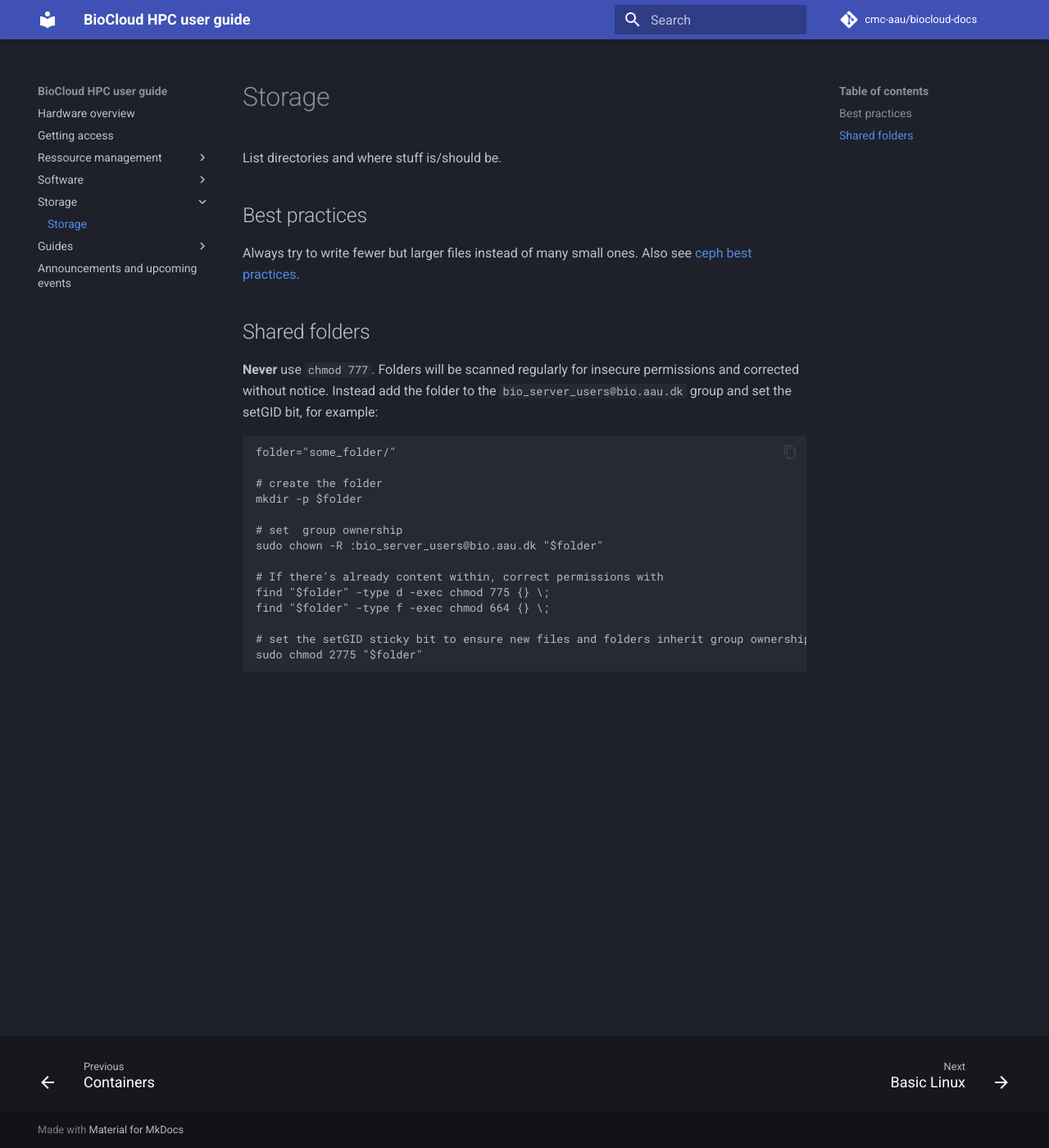
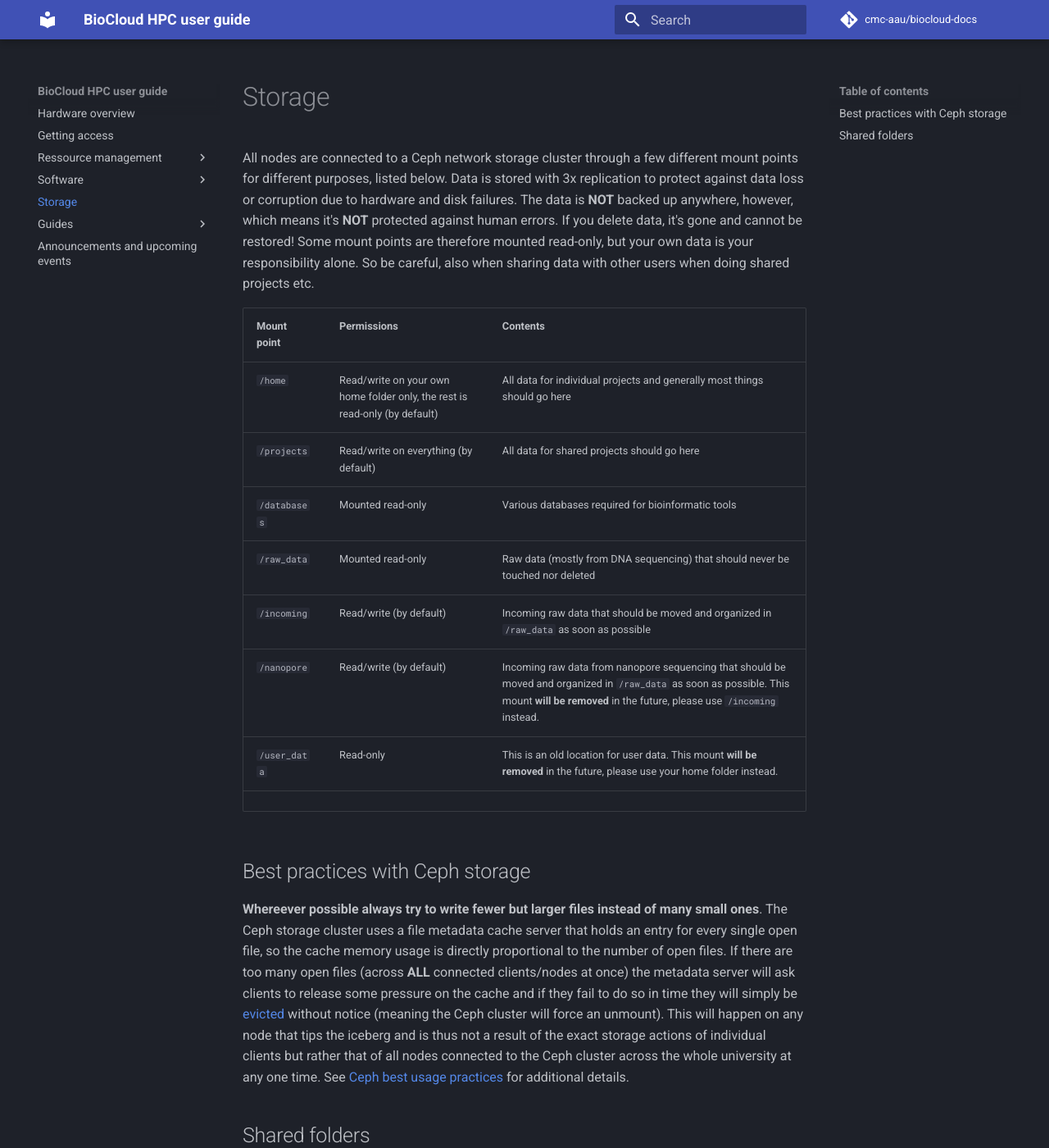
Before and after one commit to cmc-aau/hpc-docs, an MkDocs documentation site: the page built from docs/storage.md, in a window 1280 px wide and 1400 px high. Shown: the whole window at 82% size. Built offline with MkDocs 1.6.1 and Material for MkDocs 9.7.7, drawn with Linux system fonts in a browser that asks for light colours; comment, search, counter and statistics services are not loaded; some of the changed text lies outside the part shown.

Commit message:
storage+minors

````diff
--- a/docs/storage.md
+++ b/docs/storage.md
@@ -1,11 +1,25 @@
 # Storage
-List directories and where stuff is/should be.
+All nodes are connected to a Ceph network storage cluster through a few different mount points for different purposes, listed below. Data is stored with 3x replication to protect against data loss or corruption due to hardware and disk failures. The data is **NOT** backed up anywhere, however, which means it's **NOT** protected against human errors. If you delete data, it's gone and cannot be restored! Some mount points are therefore mounted read-only, but your own data is your responsibility alone. So be careful, also when sharing data with other users when doing shared projects etc.
 
-## Best practices
-Always try to write fewer but larger files instead of many small ones. Also see [ceph best practices](https://docs.ceph.com/en/reef/cephfs/app-best-practices/).
+| Mount point | Permissions | Contents |
+| --- | --- | --- |
+| `/home` | Read/write on your own home folder only, the rest is read-only (by default) | All data for individual projects and generally most things should go here |
+| `/projects` | Read/write on everything (by default) | All data for shared projects should go here |
+| `/databases` | Mounted read-only | Various databases required for bioinformatic tools |
+| `/raw_data` | Mounted read-only | Raw data (mostly from DNA sequencing) that should never be touched nor deleted |
+| `/incoming` | Read/write (by default) | Incoming raw data that should be moved and organized in `/raw_data` as soon as possible |
+| `/nanopore` | Read/write (by default) | Incoming raw data from nanopore sequencing that should be moved and organized in `/raw_data` as soon as possible. This mount **will be removed** in the future, please use `/incoming` instead. |
+| `/user_data` | Read-only | This is an old location for user data. This mount **will be removed** in the future, please use your home folder instead. |
+| | | |
+
+## Best practices with Ceph storage
+**Whereever possible always try to write fewer but larger files instead of many small ones**. The Ceph storage cluster uses a file metadata cache server that holds an entry for every single open file, so the cache memory usage is directly proportional to the number of open files. If there are too many open files (across **ALL** connected clients/nodes at once) the metadata server will ask clients to release some pressure on the cache and if they fail to do so in time they will simply be [evicted](https://docs.ceph.com/en/reef/cephfs/eviction/) without notice (meaning the Ceph cluster will force an unmount). This will happen on any node that tips the iceberg and is thus not a result of the exact storage actions of individual clients but rather that of all nodes connected to the Ceph cluster across the whole university at any one time. See [Ceph best usage practices](https://docs.ceph.com/en/reef/cephfs/app-best-practices/) for additional details.
 
 ## Shared folders
-**Never** use `chmod 777`. Folders will be scanned regularly for insecure permissions and corrected without notice. Instead add the folder to the `bio_server_users@bio.aau.dk` group and set the setGID bit, for example:
+If you need to enable other users to access a file/folder you need to set the group ownership of the folder to the `bio_server_users@bio.aau.dk` group and set the [setGID](https://www.geeksforgeeks.org/setuid-setgid-and-sticky-bits-in-linux-file-permissions/) bit on folders (to ensure child files/folders will inherit the ownership of a parent folder). Example below.
+
+**Never** use `chmod 777`. It's a major security weakness that can allow anyone (even users outside of the university authentication system, human or not) to do anything they want with a file/folder and potentially place hidden payload there. Folders will be scanned regularly for insecure permissions and corrected without notice.
+
 ```
 folder="some_folder/"
 
@@ -13,12 +27,14 @@
 mkdir -p $folder
 
 # set  group ownership
-sudo chown -R :bio_server_users@bio.aau.dk "$folder"
+chown -R :bio_server_users@bio.aau.dk "$folder"
 
-# If there's already content within, correct permissions with
+# If there are already files with weak permissions, correct them with for example:
 find "$folder" -type d -exec chmod 775 {} \;
 find "$folder" -type f -exec chmod 664 {} \;
 
 # set the setGID sticky bit to ensure new files and folders inherit group ownership
-sudo chmod 2775 "$folder"
+chmod 2775 "$folder"
 ```
+
+This can only be done on folders that you own, so ask other users or an admin if you need to change ownership on an existing folder that you don't own.
--- a/mkdocs.yml
+++ b/mkdocs.yml
@@ -16,8 +16,7 @@
     - software/modules.md
     - software/conda.md
     - software/containers.md
-  - Storage:
-    - storage.md
+  - storage.md
   - Guides:
     - guides/basics.md
     - guides/codepractices.md
````
Also changed, not shown: docs/slurm/jobcontrol.md (+9 -12 lines), docs/slurm/other.md (+34 -4 lines), docs/slurm/request.md (+5 -3 lines).
